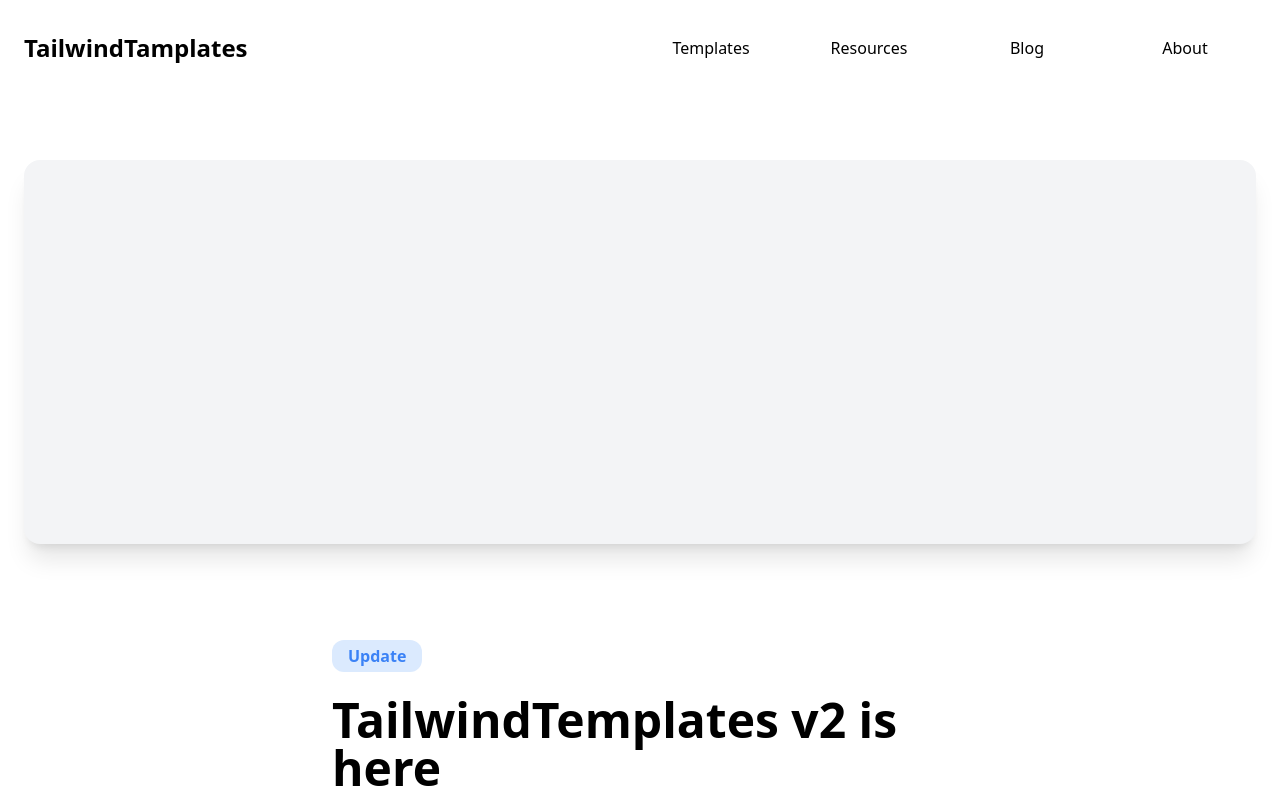
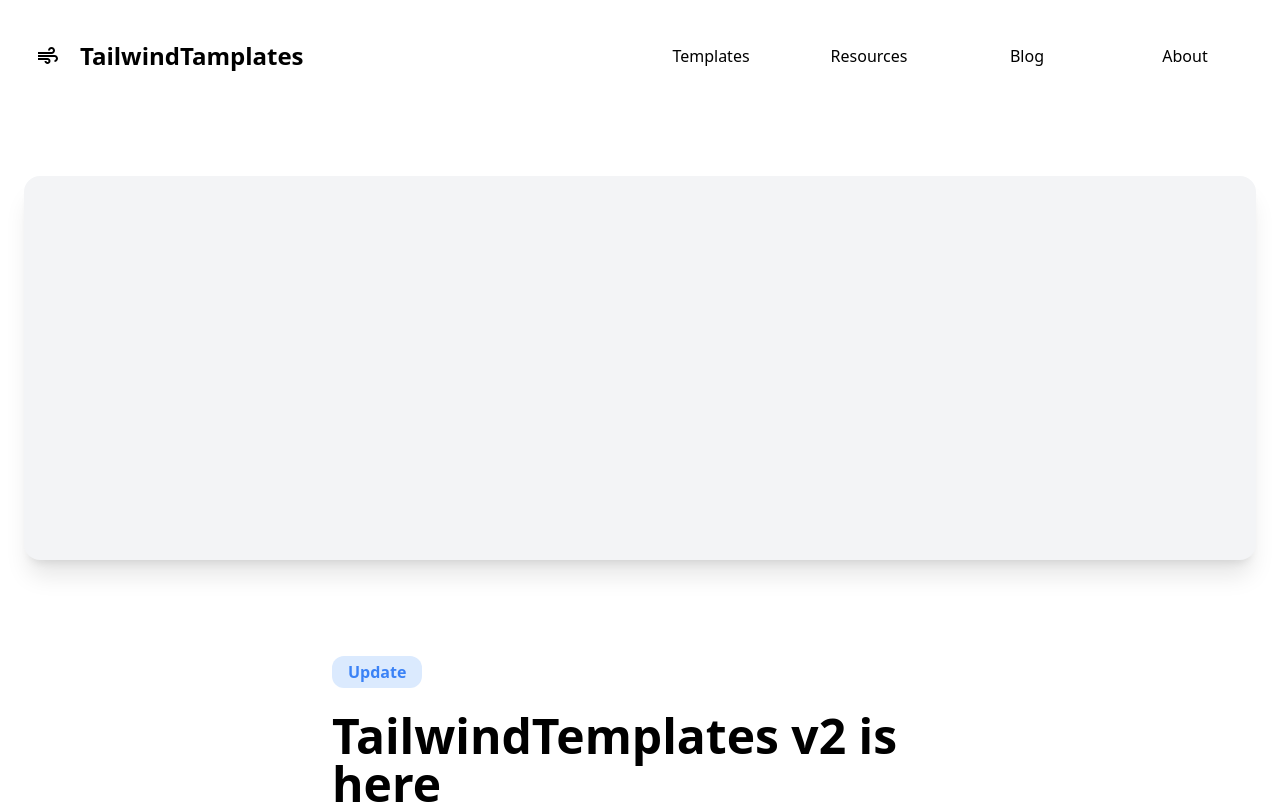
Before and after one commit to Masaya1208/trn_tailwindcss, a Next.js app in the folder my-app/: page / in a window 1280 px wide. Shown: the top 804 px of the page. Built offline with nearby package versions, Linux system fonts and the light colour scheme.

Commit message:
ヘッダーにアイコンを追加しました

```diff
--- a/my-app/app/page.tsx
+++ b/my-app/app/page.tsx
@@ -1,4 +1,5 @@
 import Image from "next/image";
+import AirIcon from '@mui/icons-material/Air';
 
 export default function Home() {
   return (
@@ -11,6 +12,9 @@
           <div className="container mx-auto px-6">
             <nav className="flex items-center justify-between py-8 px-4 sm:px-0">
               <a className="w-1/4 text-primary font-bold text-2xl flex items-center space-x-2">
+                <div className="w-12 h-12 flex items-center justify-center flex-shrink-0">
+                  <AirIcon className="w-16 h-16"></AirIcon>
+                </div>
                 <h1 className="text-ui-secondary font-bold sm:block">TailwindTamplates</h1>
               </a>
               <div className="w-2/4 hidden lg:block">
```
Also changed, not shown: my-app/package.json (+9 -5 lines), 1 other file (tests, documents, lock files or other folders).
